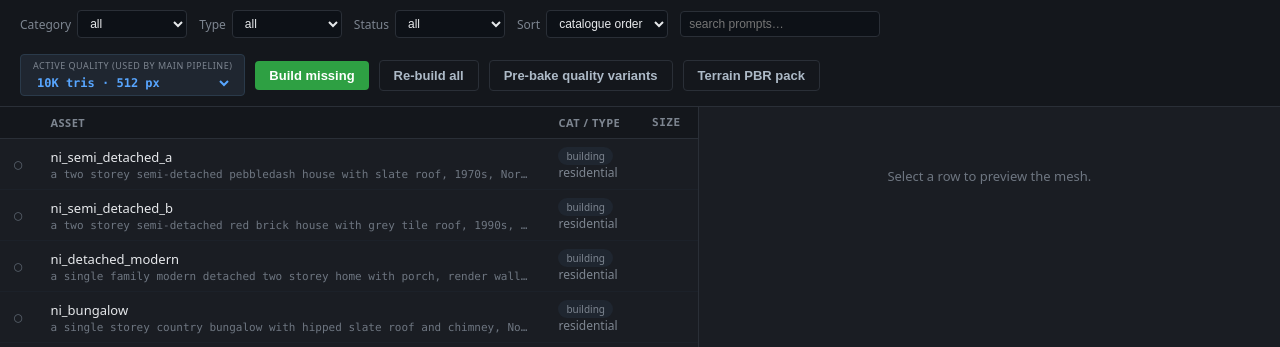
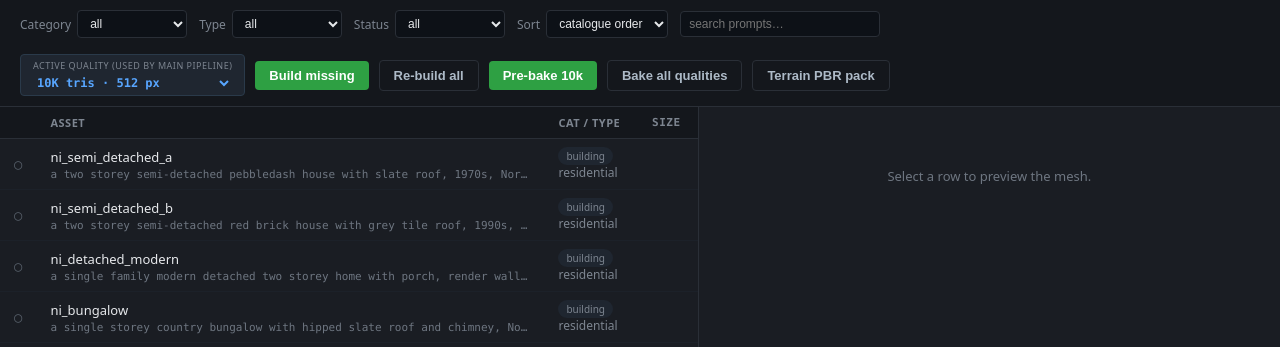
Before and after one commit to lolosityftw/mapng, a FastAPI app: page /library in a window 1280 px wide. Shown: the part 53-400 px from the top of the page. Run offline with FastAPI, Linux system fonts and the light colour scheme; some libraries are stand-ins or nearby versions.

Commit message:
Library: pre-bake button bakes ONLY the active quality (with all-qualities opt-in)
Selecting '5k' as active and clicking 'Pre-bake quality variants' was
baking everything at every quality, taking 20+ min when the user only
wanted the one variant they're using.

Change
- Backend POST /api/library/optimise/all now accepts an optional
  request body { qualities: [...] }. When body is null/empty, it
  defaults to the currently active quality (single bake). Explicit
  list honours the subset; 'original' is filtered out (no rewrite).
  Response echoes the actual qualities used.
- /library action bar: replaces the single 'Pre-bake quality variants'
  with two buttons:
    'Pre-bake <active>'   primary — fastest, just the one variant
                          label updates dynamically when you change
                          the active quality (e.g. 'Pre-bake 5k')
    'Bake all qualities'  ghost — explicit opt-in for full coverage
- bakeQualities(qualities, btnEl) helper wraps both flows; SSE stream
  unchanged.

Verified end-to-end: POST {qualities: null} returns active=['5k'],
POST {qualities: ['1.5k','10k']} returns ['1.5k','10k'].

```diff
--- a/mapng_ai/app.py
+++ b/mapng_ai/app.py
@@ -428,11 +428,22 @@ async def set_active_quality_api(req: ActiveQualityRequest) -> dict:
 
 
 # ---- Pre-bake quality variants ----------------------------------------------
+class OptimiseAllRequest(BaseModel):
+    qualities: list[str] | None = None    # None = use active quality only
+
+
 @app.post("/api/library/optimise/all")
-async def post_optimise_all() -> dict:
-    """Pre-bake every catalogue entry at every quality preset, in parallel."""
+async def post_optimise_all(req: OptimiseAllRequest = OptimiseAllRequest()) -> dict:
+    """Pre-bake every catalogue entry at the requested qualities, in parallel.
+
+    Body: { "qualities": ["5k"] }                # only one
+           { "qualities": ["1.5k","5k","10k"] }  # subset
+           { "qualities": null }                 # use active quality only
+    """
     from mapng_ai.library_builder import CATALOGUE
-    from mapng_ai.library_builder.optimise import QUALITY_PRESETS, optimise
+    from mapng_ai.library_builder.optimise import (
+        QUALITY_PRESETS, get_active_quality, optimise,
+    )
     from mapng_ai.library_builder.runner import target_glb
 
     job_id = uuid.uuid4().hex[:12]
@@ -449,7 +460,14 @@ async def post_optimise_all() -> dict:
     job = _LibJob()
     _library_jobs[job_id] = job
 
-    qualities = ["100k", "50k", "10k", "5k", "1.5k"]   # skip 'original' (no rewrite)
+    if req.qualities is None:
+        qualities = [get_active_quality()]
+    else:
+        qualities = req.qualities
+    # Validate + drop 'original' (no rewrite needed)
+    qualities = [q for q in qualities if q in QUALITY_PRESETS and q != "original"]
+    if not qualities:
+        raise HTTPException(400, "no valid qualities to bake (note: 'original' is a no-op)")
 
     async def _bake_one(slug, q, src):
         try:
@@ -482,7 +500,7 @@ async def post_optimise_all() -> dict:
             await job.close()
 
     asyncio.create_task(_run())
-    return {"job_id": job_id}
+    return {"job_id": job_id, "qualities": qualities}
 
 
 @app.post("/api/library/optimise/{slug}")
--- a/mapng_ai/ui/static/library.js
+++ b/mapng_ai/ui/static/library.js
@@ -30,7 +30,8 @@ const els = {
   activeQuality: document.getElementById("active-quality"),
   buildMissing: document.getElementById("build-missing"),
   buildAll: document.getElementById("build-all"),
-  bakeVariants: document.getElementById("bake-variants"),
+  bakeActive: document.getElementById("bake-active"),
+  bakeAll: document.getElementById("bake-all"),
   terrainPack: document.getElementById("terrain-pack"),
   body: document.getElementById("entries-body"),
   batchStatus: document.getElementById("batch-status"),
@@ -531,22 +532,31 @@ async function downloadTerrainPack() {
 els.terrainPack.addEventListener("click", downloadTerrainPack);
 
 // ---- Pre-bake quality variants ---------------------------------------------
-async function bakeAllVariants() {
-  if (!confirm("Pre-bake every built entry at high/medium/low/minimum? Each variant takes a few seconds; expect a couple of minutes total.")) return;
-  els.bakeVariants.disabled = true;
+async function bakeQualities(qualities, btnEl) {
+  // qualities = null  → backend uses active quality only
+  // qualities = ["1.5k","5k",...]  → explicit set
+  const label = qualities === null ? "active" : qualities.join(", ");
+  if (!confirm(`Pre-bake every built entry at: ${label}? CPU-bound, ~10s per variant per entry.`)) return;
+  if (btnEl) btnEl.disabled = true;
   els.batchStatus.hidden = false;
   els.batchStatus.classList.remove("error");
-  els.batchStatus.textContent = "starting variant pre-bake…";
+  els.batchStatus.textContent = "starting pre-bake…";
   try {
-    const r = await fetch("/api/library/optimise/all", { method: "POST" });
-    const { job_id } = await r.json();
+    const r = await fetch("/api/library/optimise/all", {
+      method: "POST",
+      headers: { "content-type": "application/json" },
+      body: JSON.stringify({ qualities }),
+    });
+    if (!r.ok) throw new Error(await r.text());
+    const { job_id, qualities: actual } = await r.json();
     if (state.liveJob) state.liveJob.close();
     const es = new EventSource(`/api/library/jobs/${job_id}/events`);
     state.liveJob = es;
     let done = 0, total = 0, failed = 0;
     es.addEventListener("bake:start", (ev) => {
-      total = JSON.parse(ev.data).total;
-      els.batchStatus.textContent = `pre-baking 0 / ${total} variants…`;
+      const d = JSON.parse(ev.data);
+      total = d.total;
+      els.batchStatus.textContent = `pre-baking 0 / ${total} (${d.qualities.join(', ')})…`;
     });
     es.addEventListener("variant:done", (ev) => {
       const d = JSON.parse(ev.data); done++;
@@ -558,27 +568,40 @@ async function bakeAllVariants() {
     });
     es.addEventListener("bake:done", () => {
       els.batchStatus.textContent = `pre-bake done — ${done} ok, ${failed} failed`;
-      els.bakeVariants.disabled = false;
+      if (btnEl) btnEl.disabled = false;
+      els.bakeActive.disabled = false;
+      els.bakeAll.disabled = false;
       es.close();
       state.liveJob = null;
       setTimeout(() => { els.batchStatus.hidden = true; }, 5000);
-      // Refresh the currently-selected entry's stats so new sizes show
       if (state.selectedSlug) loadStats(state.entries.find(e => e.slug === state.selectedSlug));
     });
     es.addEventListener("bake:error", (ev) => {
       const d = JSON.parse(ev.data);
       els.batchStatus.classList.add("error");
       els.batchStatus.textContent = `bake error: ${d.message}`;
-      els.bakeVariants.disabled = false;
+      if (btnEl) btnEl.disabled = false;
+      els.bakeActive.disabled = false;
+      els.bakeAll.disabled = false;
       es.close();
     });
   } catch (e) {
     els.batchStatus.classList.add("error");
     els.batchStatus.textContent = `bake failed: ${e}`;
-    els.bakeVariants.disabled = false;
+    if (btnEl) btnEl.disabled = false;
   }
 }
-els.bakeVariants.addEventListener("click", bakeAllVariants);
+
+function updateBakeActiveLabel() {
+  if (els.bakeActive && els.activeQuality) {
+    els.bakeActive.textContent = `Pre-bake ${els.activeQuality.value}`;
+  }
+}
+
+els.bakeActive.addEventListener("click", () => bakeQualities(null, els.bakeActive));
+els.bakeAll.addEventListener("click", () => bakeQualities(
+  ["100k", "50k", "10k", "5k", "1.5k"], els.bakeAll
+));
 
 els.d.generate.addEventListener("click", () => buildOne(state.selectedSlug, false));
 els.d.regenerate.addEventListener("click", () => {
@@ -630,12 +653,14 @@ async function refreshActiveQuality() {
     const r = await fetch("/api/library/active-quality");
     const { quality } = await r.json();
     if (els.activeQuality) els.activeQuality.value = quality;
+    updateBakeActiveLabel();
   } catch (e) {
     console.warn("active quality fetch failed", e);
   }
 }
 els.activeQuality?.addEventListener("change", async () => {
   const v = els.activeQuality.value;
+  updateBakeActiveLabel();
   try {
     await fetch("/api/library/active-quality", {
       method: "POST",
--- a/mapng_ai/ui/templates/library.html
+++ b/mapng_ai/ui/templates/library.html
@@ -64,7 +64,8 @@
     </label>
     <button id="build-missing" class="primary">Build missing</button>
     <button id="build-all" class="ghost">Re-build all</button>
-    <button id="bake-variants" class="ghost" title="Pre-bake all quality variants for every built entry — speeds up subsequent map generations">Pre-bake quality variants</button>
+    <button id="bake-active" class="primary" title="Pre-bake just the currently selected active quality for every built entry">Pre-bake active quality</button>
+    <button id="bake-all" class="ghost" title="Pre-bake every quality variant for every built entry — slow but lets you switch instantly later">Bake all qualities</button>
     <button id="terrain-pack" class="ghost" title="Download CC0 PBR ground textures from Poly Haven">Terrain PBR pack</button>
   </div>
 </section>
```
